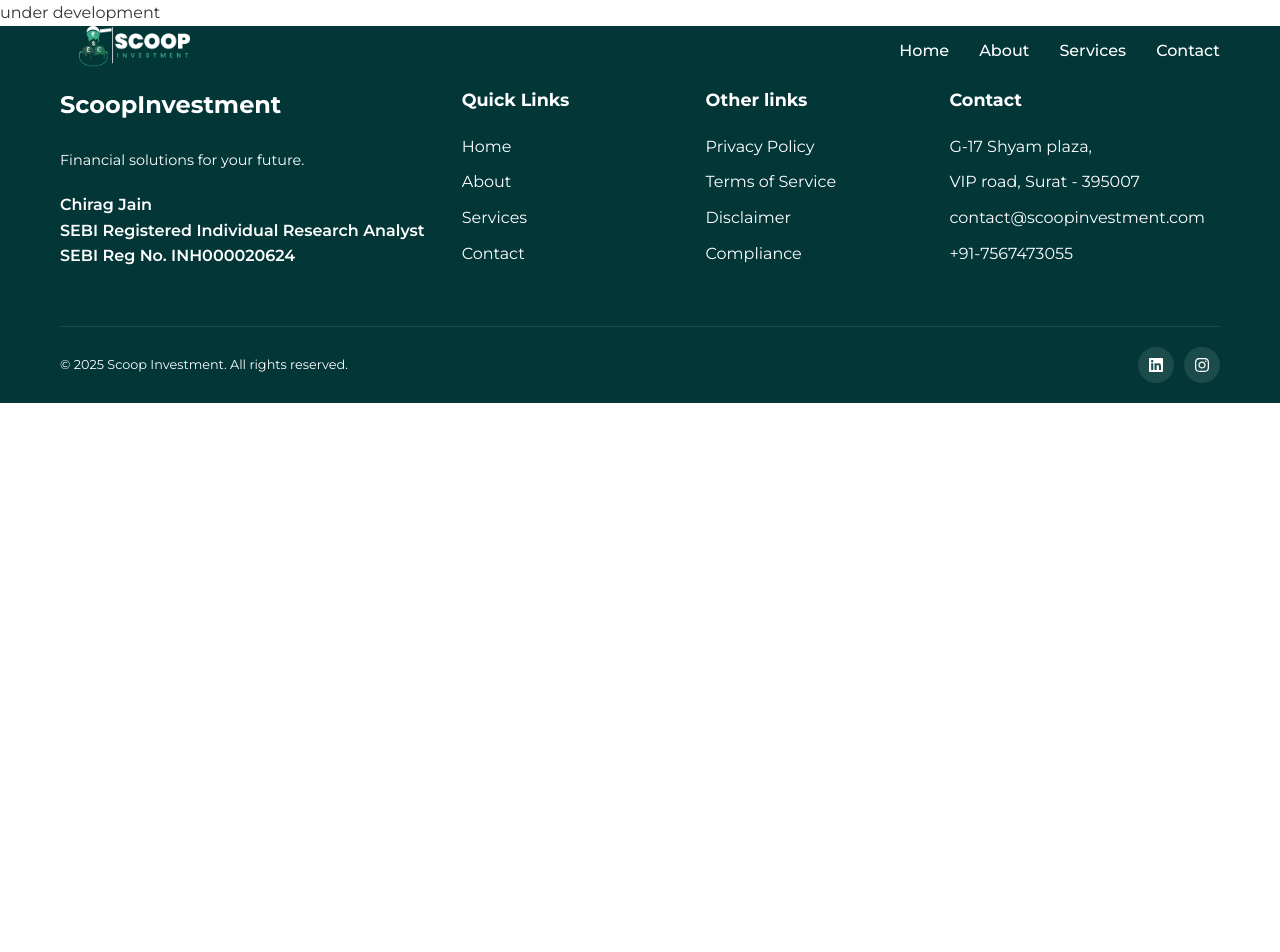
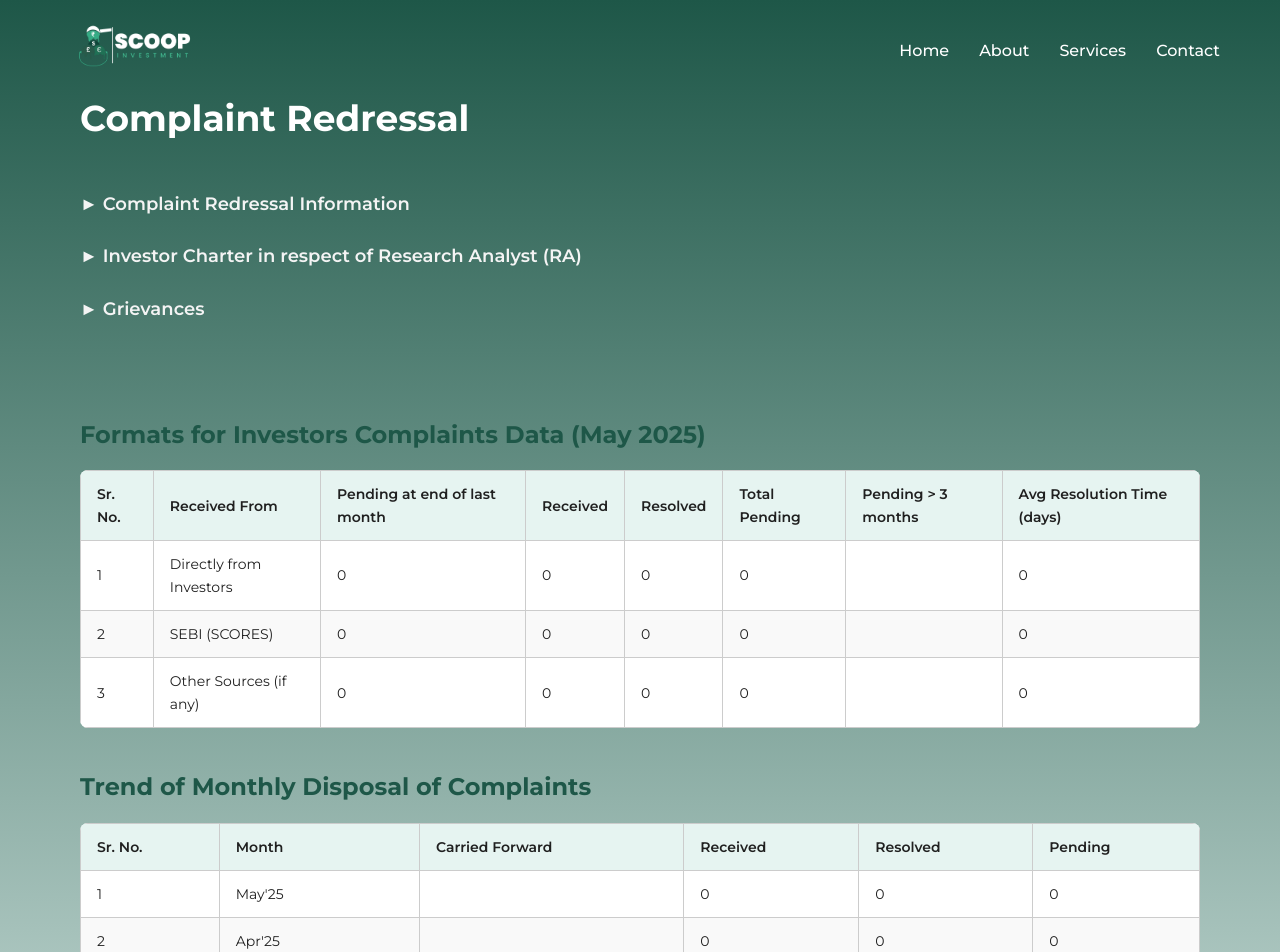
Before and after one commit to masterBranchDevs/ascent, a Next.js app: page /compliance in a window 1280 px wide. Shown: the top 952 px of the page. Before the commit the page ends 800 px from the top, so only its background shows below. Built offline with nearby package versions, Linux system fonts and the light colour scheme.

Commit message:
complaince update

```diff
--- /dev/null
+++ b/src/app/compliance/complaince.module.scss
@@ -0,0 +1,77 @@
+.container {
+  padding: 90px 0 40px;
+  background: linear-gradient(to bottom, #1e5748 0%, #e6f4f1 70%);
+  border-bottom-left-radius: 80px;
+  border-bottom-right-radius: 80px;
+  color: #202020;
+}
+
+.innerContent {
+  max-width: 1200px;
+  margin: 0 auto;
+  padding: 0 40px;
+}
+
+.heading {
+  font-size: 36px;
+  font-weight: 700;
+  margin-bottom: 30px;
+  color: #fff;
+}
+
+.dropdownWrapper {
+  margin-bottom: 30px;
+}
+
+.dropdownHeader {
+  font-weight: 600;
+  font-size: 18px;
+  cursor: pointer;
+  padding: 12px 0;
+  color: #f4f4f4;
+}
+
+.dropdownContent {
+  background: #e6f4f1;
+  padding: 14px 20px;
+  margin-bottom: 20px;
+  border-radius: 8px;
+  color: #333;
+}
+
+.tablesSection {
+  padding: 20px 0;
+}
+
+.tablesSection h2 {
+  font-size: 24px;
+  font-weight: 700;
+  margin: 30px 0 16px;
+  color: #1e5748;
+}
+
+.table {
+  width: 100%;
+  border-collapse: collapse;
+  background: #fff;
+  border-radius: 8px;
+  overflow: hidden;
+  margin-bottom: 40px;
+}
+
+.table th,
+.table td {
+  padding: 12px 16px;
+  border: 1px solid #ccc;
+  font-size: 14px;
+  text-align: left;
+}
+
+.table th {
+  background: #e6f4f1;
+  font-weight: 600;
+}
+
+.table tr:nth-child(even) {
+  background: #f9f9f9;
+}
--- a/src/app/compliance/page.tsx
+++ b/src/app/compliance/page.tsx
@@ -1,10 +1,164 @@
-import React from 'react'
-import styles from './compliance.module.scss'
+"use client";
 
-const page = () => {
+import React, { useState } from "react";
+import styles from "./complaince.module.scss";
+import {
+  complaintsData,
+  trendMonthlyData,
+  trendYearlyData,
+} from "../../constant/complaintsData";
+
+const CompliancePage: React.FC = () => {
+  const [openDropdown, setOpenDropdown] = useState<number | null>(null);
+
+  const toggleDropdown = (index: number) => {
+    setOpenDropdown(openDropdown === index ? null : index);
+  };
+
   return (
-    <div>under development</div>
-  )
-}
+    <div className={styles.container}>
+      <div className={styles.innerContent}>
+        <h1 className={styles.heading}>Complaint Redressal</h1>
 
-export default page
+        <div className={styles.dropdownWrapper}>
+          <div
+            className={styles.dropdownHeader}
+            onClick={() => toggleDropdown(0)}
+          >
+            ► Complaint Redressal Information
+          </div>
+          {openDropdown === 0 && (
+            <div className={styles.dropdownContent}>
+              <p>
+                Client's queries/complaints may arise due to lack of understanding
+                or a deficiency of service experienced by clients. Deficiency of
+                service may include lack of explanation, clarifications, or
+                shortfalls in delivery standards, either due to inadequacy of
+                services or due to the attitude of service staff etc.
+              </p>
+            </div>
+          )}
+
+          <div
+            className={styles.dropdownHeader}
+            onClick={() => toggleDropdown(1)}
+          >
+            ► Investor Charter in respect of Research Analyst (RA)
+          </div>
+          {openDropdown === 1 && (
+            <div className={styles.dropdownContent}>
+              <p>
+                This charter outlines the responsibilities and obligations of
+                Research Analysts towards investors, ensuring transparency and
+                timely disclosures.
+              </p>
+            </div>
+          )}
+
+          <div
+            className={styles.dropdownHeader}
+            onClick={() => toggleDropdown(2)}
+          >
+            ► Grievances
+          </div>
+          {openDropdown === 2 && (
+            <div className={styles.dropdownContent}>
+              <p>
+                Investors can register grievances related to research reports or
+                recommendations via SEBI’s SCORES platform or through direct
+                communication.
+              </p>
+            </div>
+          )}
+        </div>
+
+        {/* Tables */}
+        <div className={styles.tablesSection}>
+          <h2>Formats for Investors Complaints Data (May 2025)</h2>
+          <table className={styles.table}>
+            <thead>
+              <tr>
+                <th>Sr. No.</th>
+                <th>Received From</th>
+                <th>Pending at end of last month</th>
+                <th>Received</th>
+                <th>Resolved</th>
+                <th>Total Pending</th>
+                <th>Pending &gt; 3 months</th>
+                <th>Avg Resolution Time (days)</th>
+              </tr>
+            </thead>
+            <tbody>
+              {complaintsData.map((row, index) => (
+                <tr key={index}>
+                  <td>{row.srNo}</td>
+                  <td>{row.receivedFrom}</td>
+                  <td>{row.pendingLastMonth}</td>
+                  <td>{row.received}</td>
+                  <td>{row.resolved}</td>
+                  <td>{row.totalPending}</td>
+                  <td>{row.pendingOver3Months}</td>
+                  <td>{row.avgResolutionTime}</td>
+                </tr>
+              ))}
+            </tbody>
+          </table>
+
+          <h2>Trend of Monthly Disposal of Complaints</h2>
+          <table className={styles.table}>
+            <thead>
+              <tr>
+                <th>Sr. No.</th>
+                <th>Month</th>
+                <th>Carried Forward</th>
+                <th>Received</th>
+                <th>Resolved</th>
+                <th>Pending</th>
+              </tr>
+            </thead>
+            <tbody>
+              {trendMonthlyData.map((row, index) => (
+                <tr key={index}>
+                  <td>{row.srNo}</td>
+                  <td>{row.month}</td>
+                  <td>{row.carriedForward}</td>
+                  <td>{row.received}</td>
+                  <td>{row.resolved}</td>
+                  <td>{row.pending}</td>
+                </tr>
+              ))}
+            </tbody>
+          </table>
+
+          <h2>Trend of Yearly Disposal of Complaints</h2>
+          <table className={styles.table}>
+            <thead>
+              <tr>
+                <th>Sr. No.</th>
+                <th>Year</th>
+                <th>Carried Forward</th>
+                <th>Received</th>
+                <th>Resolved</th>
+                <th>Pending</th>
+              </tr>
+            </thead>
+            <tbody>
+              {trendYearlyData.map((row, index) => (
+                <tr key={index}>
+                  <td>{row.srNo}</td>
+                  <td>{row.year}</td>
+                  <td>{row.carriedForward}</td>
+                  <td>{row.received}</td>
+                  <td>{row.resolved}</td>
+                  <td>{row.pending}</td>
+                </tr>
+              ))}
+            </tbody>
+          </table>
+        </div>
+      </div>
+    </div>
+  );
+};
+
+export default CompliancePage;
--- /dev/null
+++ b/src/constant/complaintsData.ts
@@ -0,0 +1,89 @@
+// Type interfaces (if not yet declared)
+export interface ComplaintData {
+  srNo: number;
+  receivedFrom: string;
+  pendingLastMonth: number;
+  received: number;
+  resolved: number;
+  totalPending: number;
+  pending3Months: number;
+  avgResolutionTime: number;
+}
+
+export interface TrendMonthlyData {
+  srNo: number;
+  month: string;
+  carried: number;
+  received: number;
+  resolved: number;
+  pending: number;
+}
+
+export interface TrendYearlyData {
+  srNo: number;
+  year: string;
+  carried: string;
+  received: string;
+  resolved: string;
+  pending: string;
+}
+
+// Complaint Redressal table data
+export const complaintsData: ComplaintData[] = [
+  {
+    srNo: 1,
+    receivedFrom: "Directly from Investors",
+    pendingLastMonth: 0,
+    received: 0,
+    resolved: 0,
+    totalPending: 0,
+    pending3Months: 0,
+    avgResolutionTime: 0,
+  },
+  {
+    srNo: 2,
+    receivedFrom: "SEBI (SCORES)",
+    pendingLastMonth: 0,
+    received: 0,
+    resolved: 0,
+    totalPending: 0,
+    pending3Months: 0,
+    avgResolutionTime: 0,
+  },
+  {
+    srNo: 3,
+    receivedFrom: "Other Sources (if any)",
+    pendingLastMonth: 0,
+    received: 0,
+    resolved: 0,
+    totalPending: 0,
+    pending3Months: 0,
+    avgResolutionTime: 0,
+  },
+];
+
+// Monthly Trend table data
+export const trendMonthlyData: TrendMonthlyData[] = [
+  { srNo: 1, month: "May'25", carried: 0, received: 0, resolved: 0, pending: 0 },
+  { srNo: 2, month: "Apr'25", carried: 0, received: 0, resolved: 0, pending: 0 },
+  { srNo: 3, month: "Mar'25", carried: 0, received: 0, resolved: 0, pending: 0 },
+  { srNo: 4, month: "Feb'25", carried: 0, received: 0, resolved: 0, pending: 0 },
+  { srNo: 5, month: "Jan'25", carried: 0, received: 0, resolved: 0, pending: 0 },
+  { srNo: 6, month: "Dec'24", carried: 0, received: 0, resolved: 0, pending: 0 },
+  { srNo: 7, month: "Nov'24", carried: 0, received: 0, resolved: 0, pending: 0 },
+  { srNo: 8, month: "Sep'24", carried: 0, received: 0, resolved: 0, pending: 0 },
+  { srNo: 9, month: "Aug'24", carried: 0, received: 0, resolved: 0, pending: 0 },
+  { srNo: 10, month: "Jul'24", carried: 0, received: 0, resolved: 0, pending: 0 },
+  { srNo: 11, month: "Jun'24", carried: 0, received: 0, resolved: 0, pending: 0 },
+  { srNo: 12, month: "May'24", carried: 0, received: 0, resolved: 0, pending: 0 },
+  { srNo: 13, month: "Grand Total", carried: 0, received: 0, resolved: 0, pending: 0 },
+];
+
+// Yearly Trend table data
+export const trendYearlyData: TrendYearlyData[] = [
+  { srNo: 1, year: "2025-26", carried: "0", received: "0", resolved: "0", pending: "0" },
+  { srNo: 2, year: "2024-25", carried: "0", received: "0", resolved: "0", pending: "0" },
+  { srNo: 3, year: "2023-24", carried: "0", received: "0", resolved: "0", pending: "0" },
+  { srNo: 4, year: "2022-23", carried: "NA", received: "NA", resolved: "NA", pending: "NA" },
+  { srNo: 5, year: "Grand Total", carried: "0", received: "0", resolved: "0", pending: "0" },
+];
```
Also changed, not shown: src/app/compliance/compliance.module.scss (deleted).
